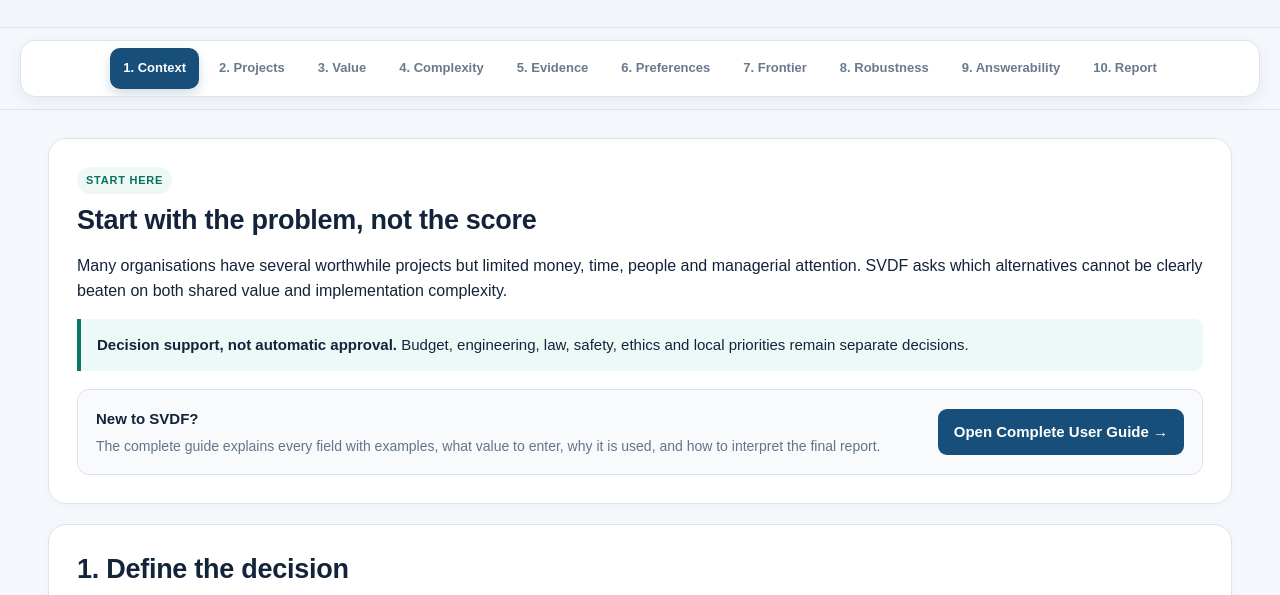
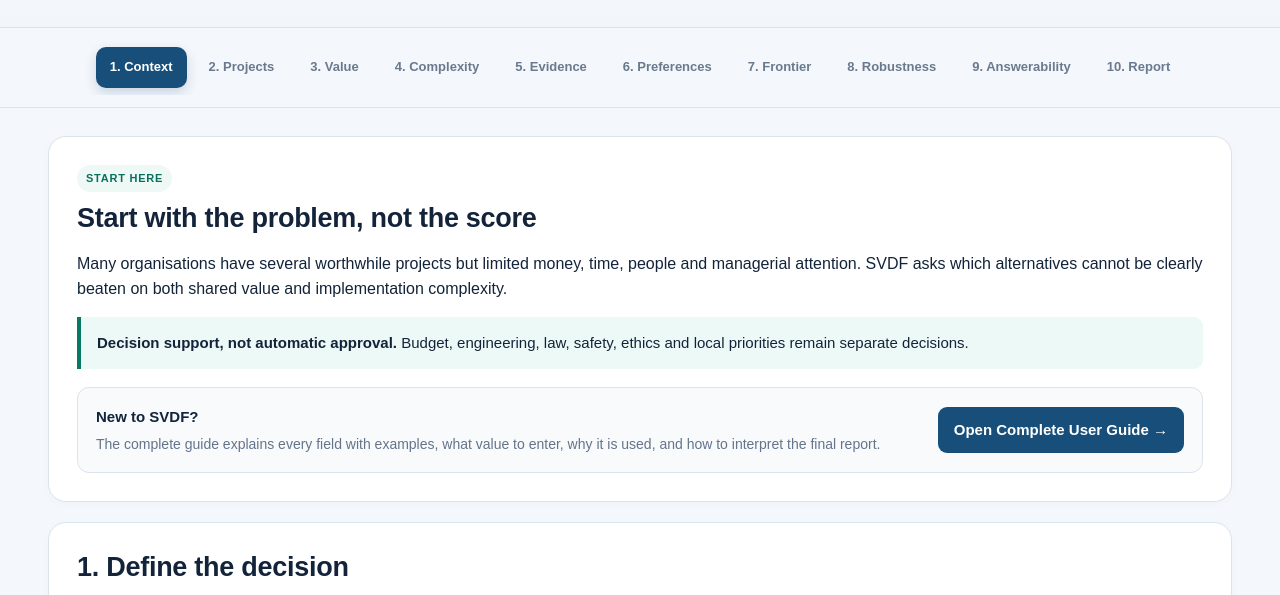
Before and after one commit to Arithmetic-Power-Geometry/SVDF-Decision-Studio, a plain HTML site: page web/index.html in a window 1280 px wide. Shown: the part 183-778 px from the top of the page. Drawn offline with Linux system fonts and the light colour scheme.

Commit message:
Update style.css

```diff
--- a/web/assets/style.css
+++ b/web/assets/style.css
@@ -133,28 +133,23 @@ h3{
 
 .progress-nav{
   max-width:1240px;
-  margin:auto;
+  margin:0 auto;
   display:flex;
   justify-content:center;
   align-items:center;
-  gap:7px;
-  padding:7px;
-  background:#fff;
-  border:1px solid var(--line);
-  border-radius:15px;
-  box-shadow:0 5px 18px rgba(15,35,60,.06);
+  gap:8px;
+  padding:7px 14px;
   overflow-x:auto;
 }
 
 .step{
   flex:0 0 auto;
-  padding:10px 13px;
+  padding:10px 14px;
   border-radius:10px;
   font-size:13px;
   font-weight:700;
   color:#697a8f;
   white-space:nowrap;
-  transition:.18s ease;
 }
 
 .step.done{
```
